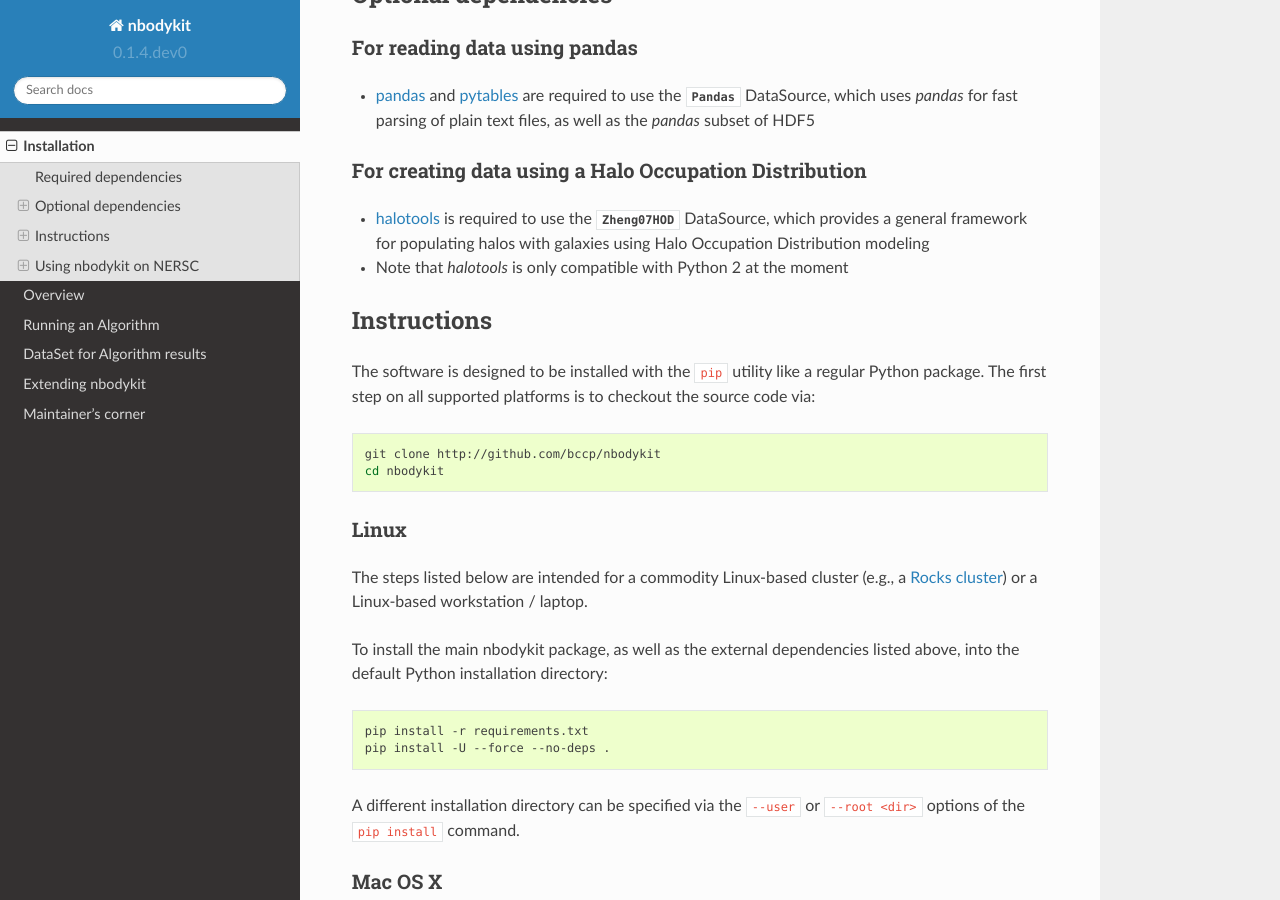
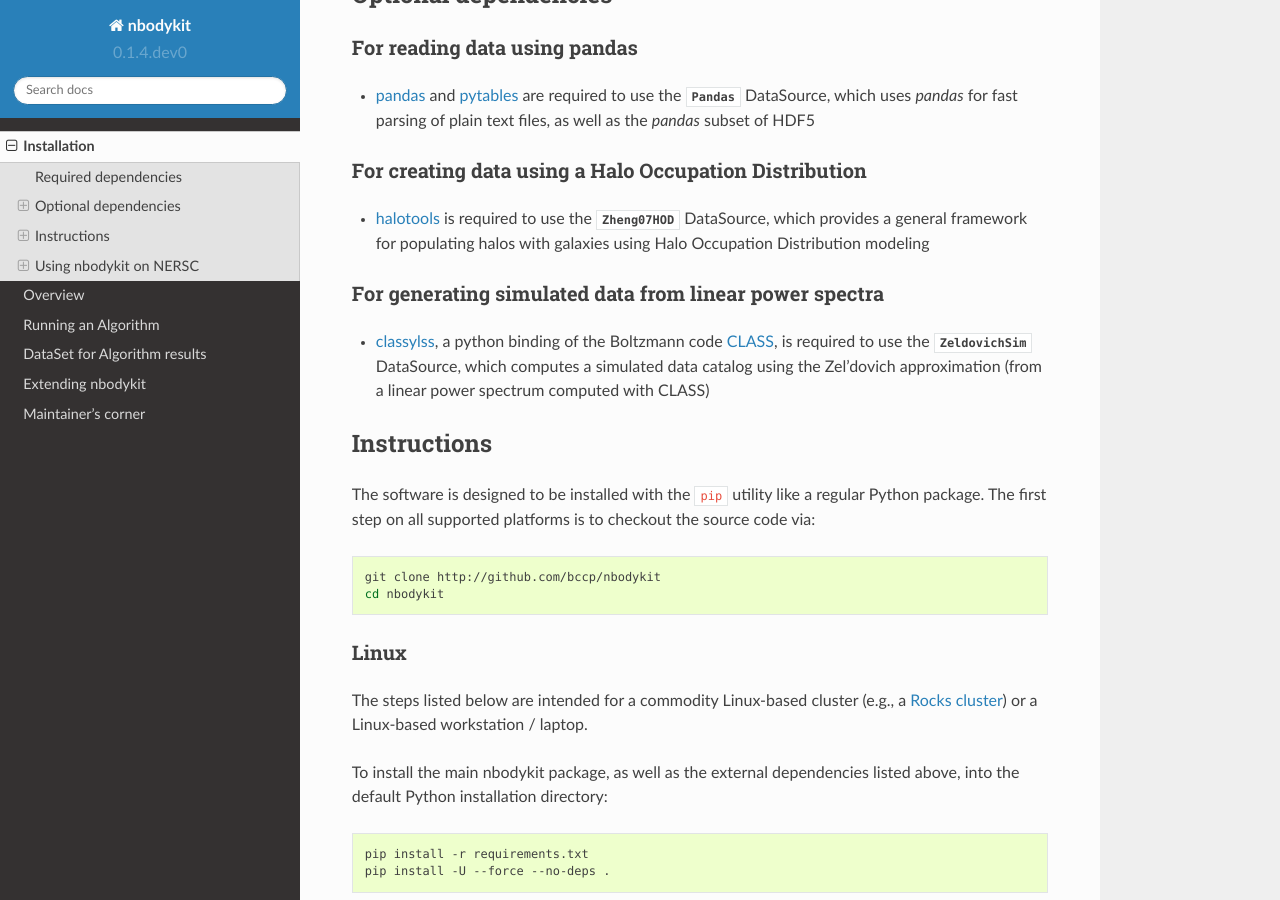
Before and after one commit to bccp/nbodykit, a Sphinx documentation site: the page built from docs/installing.rst, in a window 1280 px wide and 900 px high, scrolled down 670 px. Built offline with Sphinx 7.4.7 and the Read the Docs theme 2.0.0, drawn with Linux system fonts in a browser that asks for light colours; pages that are not in the unit, such as notebooks, are missing from menus.

Commit message:
add an installation note about classylss

```diff
--- a/docs/installing.rst
+++ b/docs/installing.rst
@@ -49,9 +49,16 @@
 ~~~~~~~~~~~~~~~~~~~~~~~~~~~~~~~~~~~~~~~~~~~~~~~~~~~~~~
 
 - `halotools`_ is required to use the :class:`~nbodykit.plugins.datasource.Zheng07HOD` DataSource, which provides a general framework for populating halos with galaxies using Halo Occupation Distribution modeling
-- Note that `halotools` is only compatible with Python 2 at the moment
 
 .. _halotools: http://halotools.readthedocs.io/en/latest/
+
+For generating simulated data from linear power spectra
+~~~~~~~~~~~~~~~~~~~~~~~~~~~~~~~~~~~~~~~~~~~~~~~~~~~~~~~
+
+- `classylss`_, a python binding of the Boltzmann code `CLASS`_, is required to use the :class:`~nbodykit.plugins.datasource.ZeldovichSim` DataSource, which computes a simulated data catalog using the Zel'dovich approximation (from a linear power spectrum computed with CLASS)
+
+.. _classylss: https://github.com/nickhand/classylss
+.. _CLASS: https://github.com/lesgourg/class_public
 
 Instructions
 ------------
```
